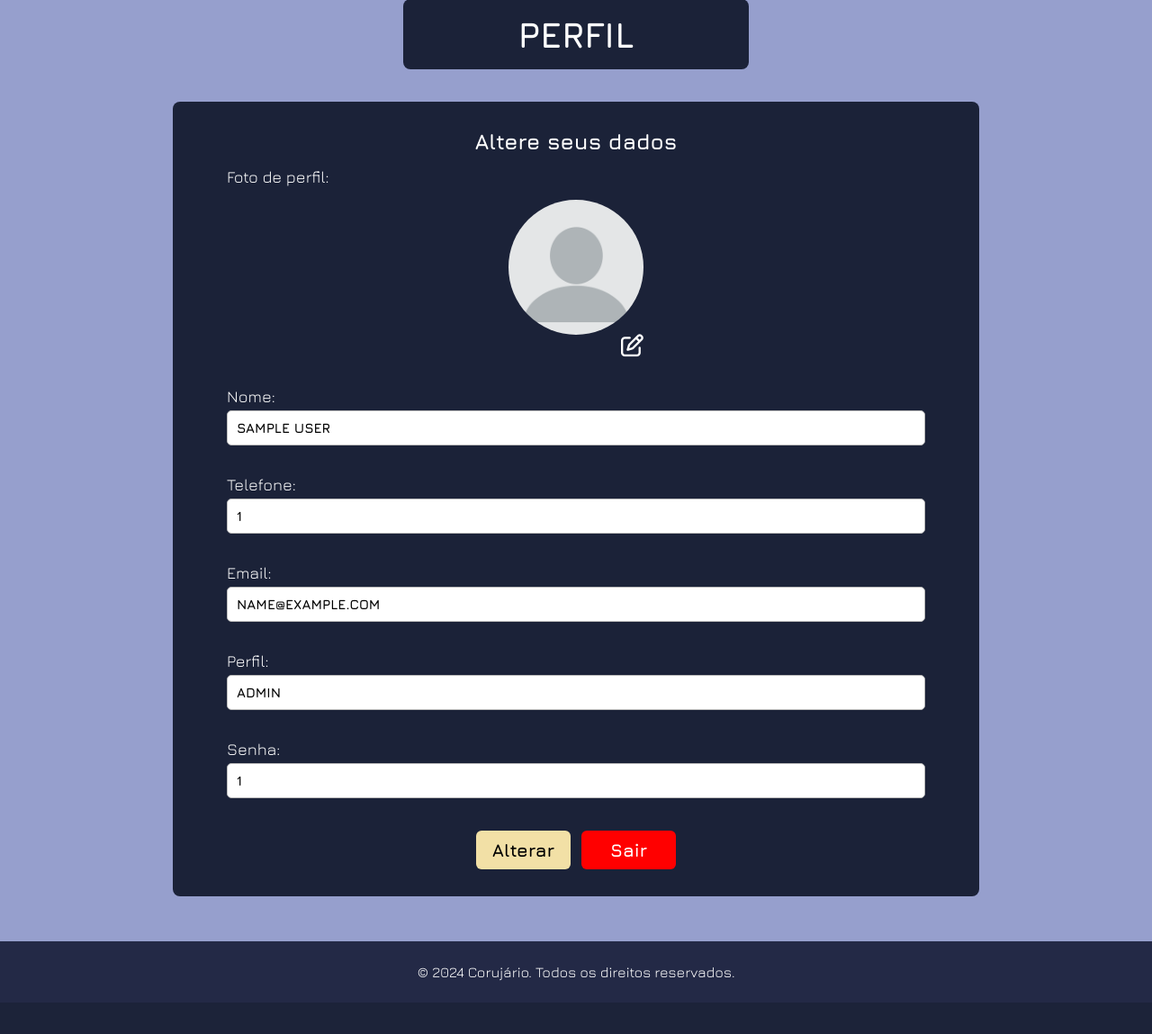
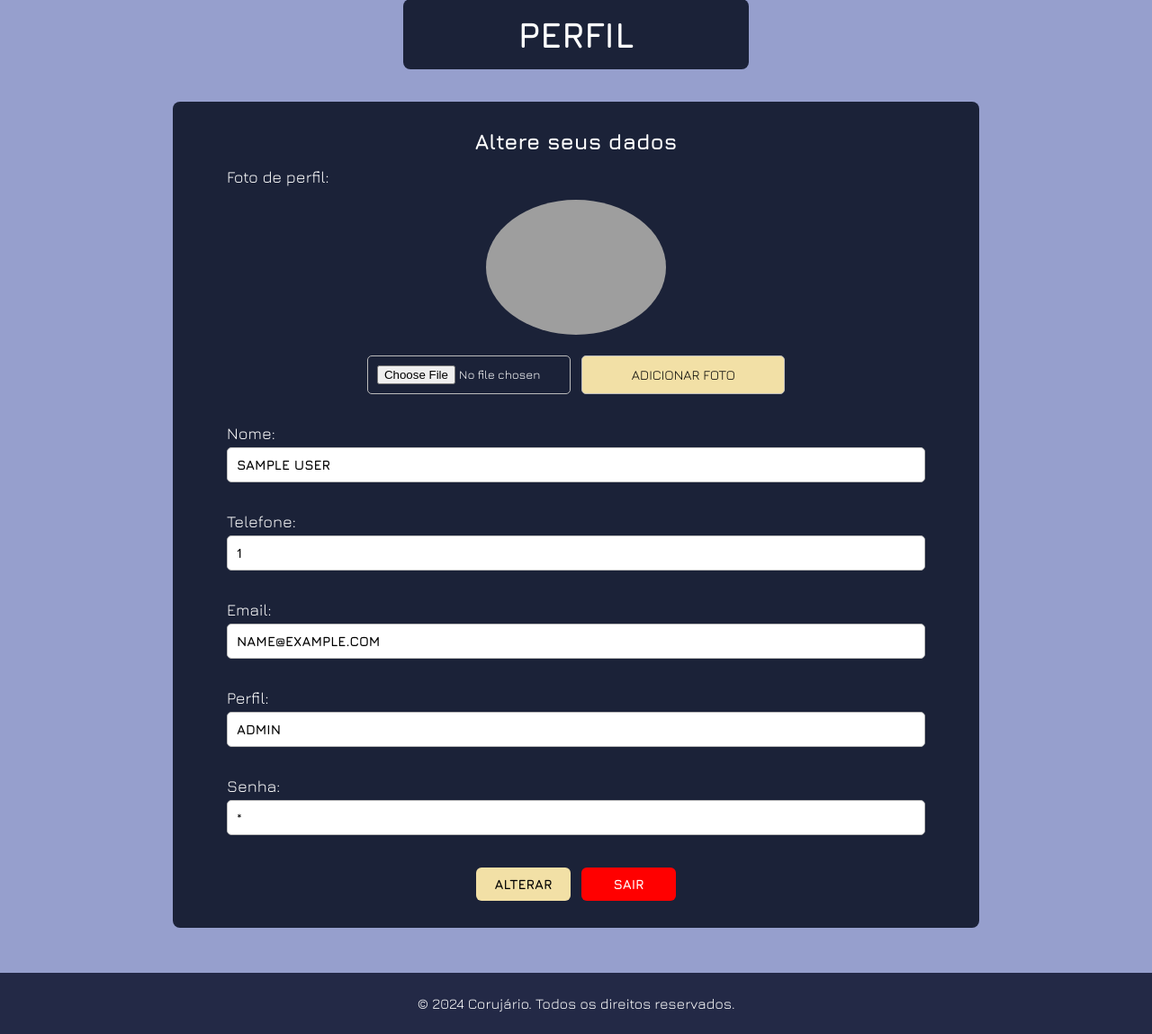
Before and after one commit to AlexiaCazale/projeto_tcc, a PHP site: page /pagePerfil.php in a window 1280 px wide. Shown: the part 162-1311 px from the top of the page at 90% size. Before the commit the page ends 1276 px from the top, so only its background shows below. Run offline with PHP 8.4, Linux system fonts and the light colour scheme; the visitor is signed in with stand-in values (Sample User, id 1); some libraries are stand-ins or nearby versions; grey boxes are pictures that could not be loaded.

Commit message:
Alterando visualização de senha e colocando opção para alterar foto de perfil (ainda não funcional)

```diff
--- a/model/usuario.class.php
+++ b/model/usuario.class.php
@@ -1,7 +1,7 @@
 <?php
 	class Usuario
 	{
-		public function __construct(private int $idusuario = 0, private string $nome = "", private string $email = "", private string $senha = "", private string $telefone = "", private string $perfil = ""){}
+		public function __construct(private int $idusuario = 0, private string $nome = "", private string $email = "", private string $senha = "", private string $telefone = "", private string $perfil = "", private string $foto_perfil = '' ){}
 
 		public function getIdusuario()
 		{
@@ -27,6 +27,10 @@
 		{
 			return $this->perfil;
 		}
+		public function getFotoPerfil()
+		{
+			return $this->foto_perfil;
+		}
 
 	}
 ?>
--- a/model/usuarioDAO.class.php
+++ b/model/usuarioDAO.class.php
@@ -54,6 +54,27 @@
             }
         }
 
+		public function adicionarFoto($usuario){
+			$sql = "UPDATE usuario SET foto_perfil = ? WHERE idusuario = ?";
+			try
+			{
+				$stm = $this->db->prepare($sql);
+				$stm -> bindValue(1, $usuario -> getFotoPerfil());
+				$stm -> bindValue(2, $usuario->getIdusuario());
+
+				$stm->execute();
+				$this->db = null;
+				return "Foto alterada com sucesso";
+			}
+			catch(PDOException $e)
+			{
+				$this->db = null;
+				echo $e->getMessage();
+				echo $e->getCode();
+				die();
+			}
+		}
+
 
 		public function buscar_usuario($usuario){
 			$sql = "SELECT * FROM usuario WHERE idusuario = ?";
@@ -73,7 +94,6 @@
 				die();
 			}
 		}
-
 
 		public function alterar($usuario)
 		{
--- a/view/pageFatec.php
+++ b/view/pageFatec.php
@@ -140,6 +140,7 @@ if (!isset($_SESSION['id'])) {
             padding: 10px;
             border-radius: 6px;
             color: black;
+            text-transform: uppercase;
         }
 
         .btn-center{
--- a/view/pagePerfil.php
+++ b/view/pagePerfil.php
@@ -12,6 +12,21 @@
         exit();
     }
     // var_dump($_SESSION);
+
+    if (isset($_FILES['perfil_imagem']) && !empty($_FILES['perfil_imagem'])) {
+
+        $usuario = new Usuario($_SESSION['id'], $_FILES["perfil_imagem"]["name"]);
+        $usuarioDAO = new usuarioDAO();
+        $usuarioDAO->alterarFoto($usuario);
+
+        move_uploaded_file($_FILES['perfil_imagem']['tmp_name'], "../img-perfil/" . $_FILES['perfil_imagem']['name']);
+        // echo 'Update realizado com sucesso';
+
+    }
+
+    //echo '<pre>' . var_dump($_SESSION['foto_perfil']) . '</pre>';
+
+
 ?>
 
 <br><br>
@@ -23,13 +38,20 @@
 
     <div class="content">
         <h2 class="title">Altere seus dados</h2>
-        <label for="foto">Foto de perfil:</label>
-        <div class="photo">
-            <img src="../images/profile-picture.webp" class="profile-foto" alt="add-foto">
-            <i class="fa-regular fa-pen-to-square" style="color: #ffffff;"></i>            <!-- <div class="btn-center">
-                <a href="alterarPerfil.php" class="btn-alterar">Alterar foto</a> &nbsp; &nbsp;
-            </div> -->
-        </div>
+        <form class="form-control" action="#" method="POST" enctype="multipart/form-data">
+            <label for="foto">Foto de perfil:</label>
+            <div class="photo">
+                <img src="../img-perfil/<?php echo isset($_SESSION['foto_perfil']) ? $_SESSION['foto_perfil'] : 'profile-picture.webp'; ?>" class="profile-foto" alt="foto de perfil">
+                <br>
+
+                <img src="" id="foto">
+
+                <div class="btn-center">
+                    <input type="file" class="form-label" id="blocos" name="bloco_imagem" onchange="mostrarFoto(this)" accept="image/png, image/jpeg"> &nbsp; &nbsp; &nbsp; &nbsp;
+                    <button type="submit" class="btn-add">Adicionar foto</button>
+                </div>
+            </div>
+        </form>
         <br>
         <label for="nome">Nome: </label>
         <?php
@@ -65,8 +87,12 @@
 
         <label for="senha">Senha: </label>
         <?php
+        $senha = $_SESSION["senha"];
+        // Substitui a senha por asteriscos com o mesmo comprimento
+        $senha_oculta = str_repeat('*', strlen($senha));
+
             echo "<button class='info' readonly>";
-            echo "<b>" . $_SESSION["senha"] . "</b>";
+            echo $senha_oculta;
             echo "</button> <br>";
         ?>
         <br><br>
@@ -78,6 +104,24 @@
     </div>
 </div>
 
+<script src="https://ajax.googleapis.com/ajax/libs/jquery/3.6.3/jquery.min.js"></script>
+
+	<script>
+		function mostrarFoto(img)
+		{
+			if(img.files && img.files[0])
+			{
+				var reader = new FileReader();
+				reader.onload = function(e){
+					$('#foto')
+					.attr('src', e.target.result)
+					.width(170)
+					.height(100);
+				};
+				reader.readAsDataURL(img.files[0]);
+            }
+		}
+        </script>
 <style>
      h1{
             font-size: 40px;
@@ -99,7 +143,8 @@
         .photo{
             display: grid;
             justify-content: center;
-            align-items: center;
+            place-items: center;
+            color: white;
         }
 
         .photo i{
@@ -133,7 +178,7 @@
 
         }
 
-        input, .info{
+        input, .info, .btn-add{
             margin-top: 5px;
             border: 1px solid #bbb;
             box-sizing: border-box;
@@ -141,6 +186,7 @@
             padding: 10px;
             border-radius: 5px;
         }
+
 
         .info{
             cursor: auto;
@@ -164,17 +210,19 @@
             padding: 10px;
             border-radius: 6px;
             color: black;
+
         }
 
         .btn-apagar{
             background-color: red;
             color: white;
-            font-size: 20px;
+            font-size: 15px;
             padding: 10px;
             border-radius: 6px;
             text-decoration: none;
             width: 105px;
             text-align: center;
+            text-transform: uppercase;
         }
 
         .btn-center{
@@ -184,12 +232,14 @@
 
         .btn-alterar{
             background-color: #F2E0A6;
-            font-size: 20px;
+            font-size: 15px;
             padding: 10px;
             border-radius: 6px;
             color: black;
             width: 105px;
             text-align: center;
+            text-transform: uppercase;
+
         }
 
 </style>
```
Also changed, not shown: view/pageFatecAdmin.php (+1 -17 lines), img-perfil/profile-picture.webp (renamed from images/profile-picture.webp).
